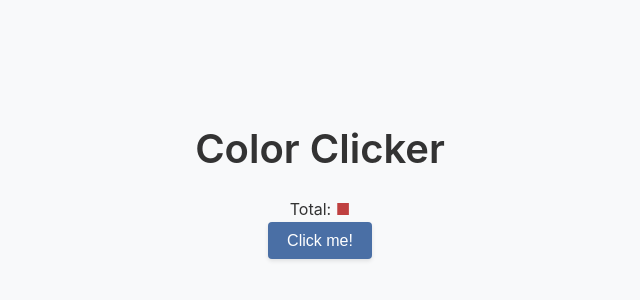
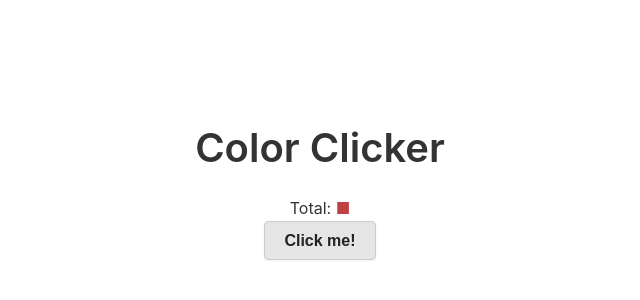
Before and after one commit to daveyarwood/color-clicker, a React (Vite) app: page / in a window 1280 px wide. Shown: the part 208-508 px from the top of the page, without its empty margins (320-960 px from the left). Built offline with nearby package versions, Linux system fonts and the light colour scheme.

Commit message:
AI-generated CSS improvements

```diff
--- a/src/index.css
+++ b/src/index.css
@@ -1,9 +1,9 @@
 /* Base styles */
 :root {
-  --background-color: #f8f9fa;
+  --background-color: white;
   --text-color: #333333;
-  --primary-color: #4a6fa5;
-  --primary-hover: #3a5a80;
+  --primary-color: #6c9bd1;
+  --primary-hover: #5a89be;
   --border-color: #dee2e6;
   --box-shadow: 0 2px 4px rgba(0, 0, 0, 0.1);
   --font-family: 'Inter', -apple-system, BlinkMacSystemFont, 'Segoe UI', Roboto, Oxygen, Ubuntu, Cantarell, 'Open Sans', 'Helvetica Neue', sans-serif;
@@ -67,29 +67,31 @@ a:hover {
 button,
 input[type="button"],
 input[type="submit"] {
-  background-color: var(--primary-color);
-  color: white;
-  border: none;
+  background-color: #e5e5e5;
+  color: #222222;
+  border: 1px solid #cccccc;
   border-radius: 4px;
   padding: 0.6rem 1.2rem;
   font-size: 1rem;
-  font-weight: 500;
+  font-weight: 700;
   cursor: pointer;
-  transition: background-color 0.2s ease, transform 0.1s ease;
-  box-shadow: var(--box-shadow);
+  transition: all 0.2s ease;
+  box-shadow: 0 1px 3px rgba(0, 0, 0, 0.05);
 }
 
 button:hover,
 input[type="button"]:hover,
 input[type="submit"]:hover {
-  background-color: var(--primary-hover);
-  transform: translateY(-1px);
+  background-color: #f5f5f5;
+  border-color: #bbbbbb;
 }
 
 button:active,
 input[type="button"]:active,
 input[type="submit"]:active {
-  transform: translateY(0);
+  background-color: #eeeeee;
+  box-shadow: inset 0 1px 2px rgba(0, 0, 0, 0.1);
+  transform: translateY(1px);
 }
 
 input[type="text"],
```
